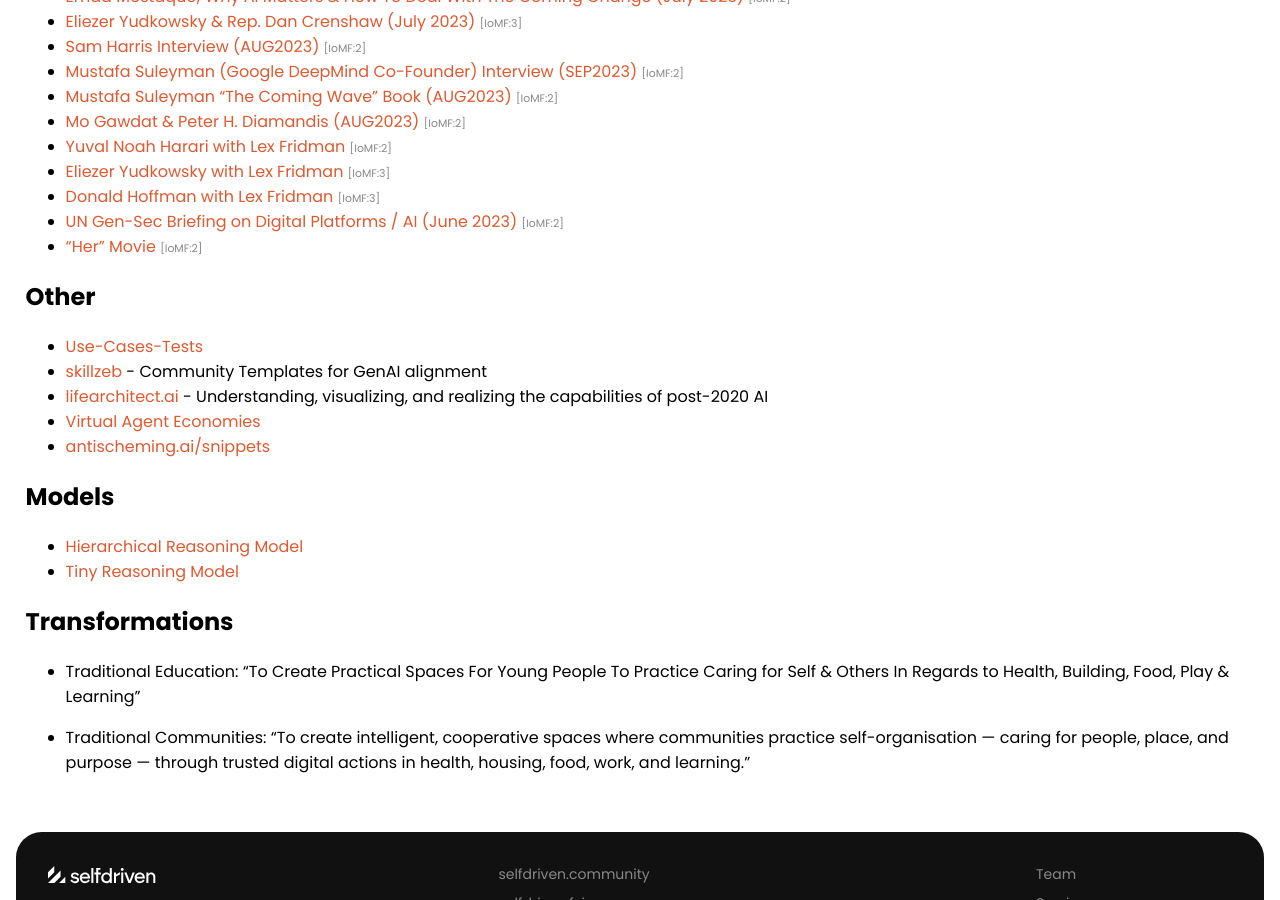
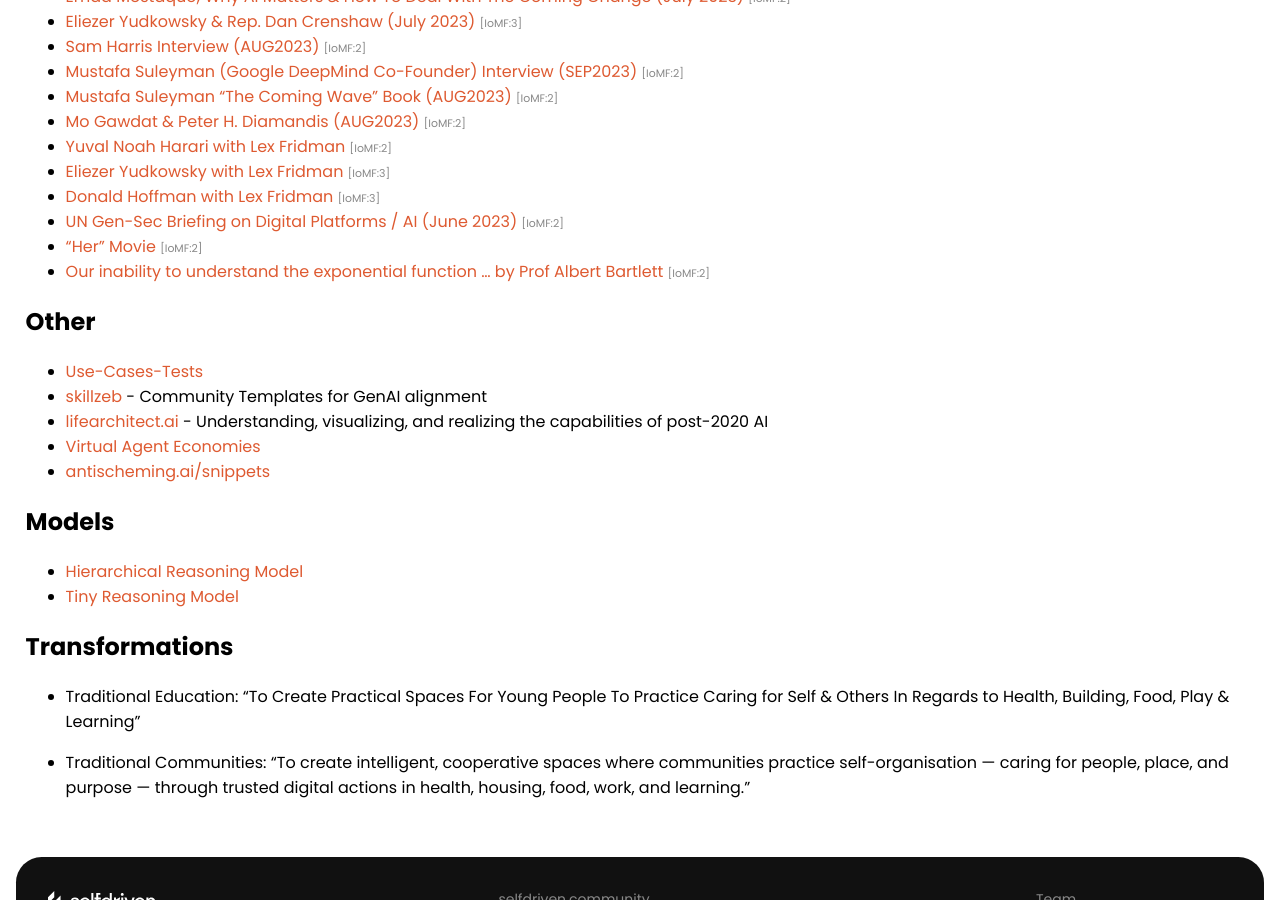
Before and after one commit to selfdriven-foundation/selfdriven-ai, a Jekyll site: the page built from docs/pages/research.md, in a window 1280 px wide and 900 px high, scrolled down 1200 px. Built offline with Jekyll 4.4.1, drawn with Linux system fonts in a browser that asks for light colours.

Commit message:
Update research.md

```diff
--- a/docs/pages/research.md
+++ b/docs/pages/research.md
@@ -55,6 +55,7 @@
 - [Donald Hoffman with Lex Fridman](https://youtu.be/reYdQYZ9Rj4) <span style="color:#888888;font-size:0.68rem;">[IoMF:3]</span>
 - [UN Gen-Sec Briefing on Digital Platforms / AI (June 2023)](https://www.youtube.com/watch?v=ktFF2dSH3oU) <span style="color:#888888;font-size:0.68rem;">[IoMF:2]</span>
 - ["Her" Movie](https://www.imdb.com/title/tt1798709/) <span style="color:#888888;font-size:0.68rem;">[IoMF:2]</span>
+- [Our inability to understand the exponential function ... by Prof Albert Bartlett](https://youtu.be/1bvwOrGn1Zs?si=gYSMhf01vw0fBIM0) <span style="color:#888888;font-size:0.68rem;">[IoMF:2]</span>
 
 ## Other
 - [Use-Cases-Tests](https://github.com/selfdriven-foundation/selfdriven-ai/tree/main/research/use-case-tests)
```
